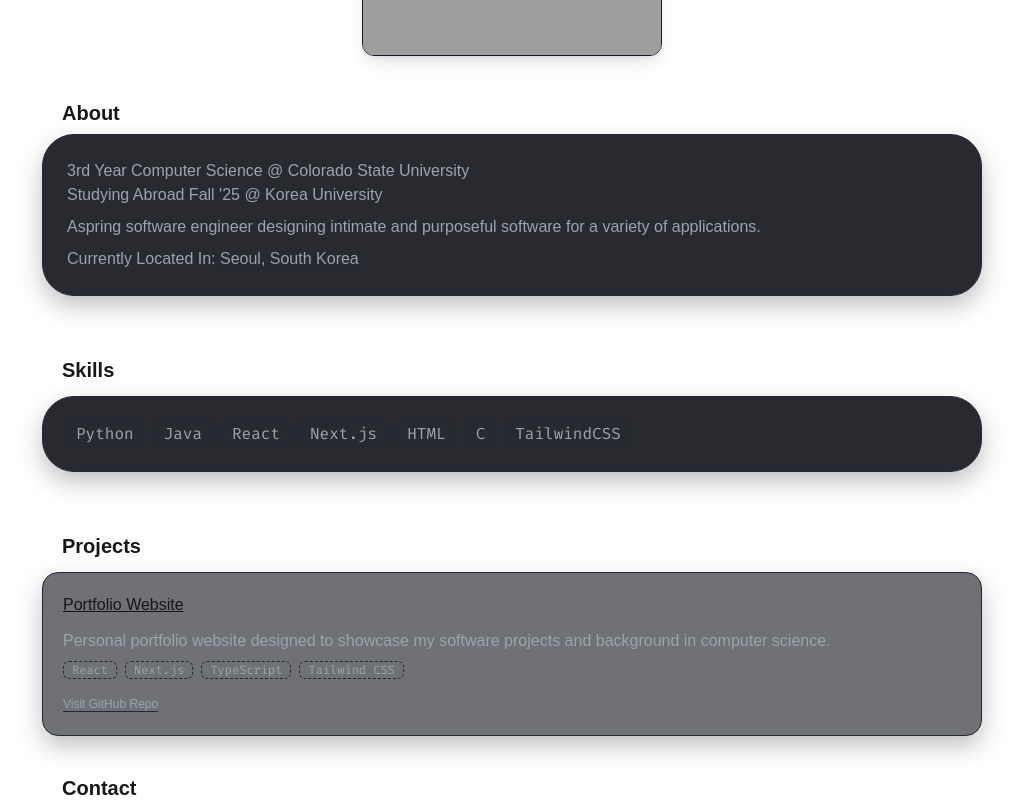
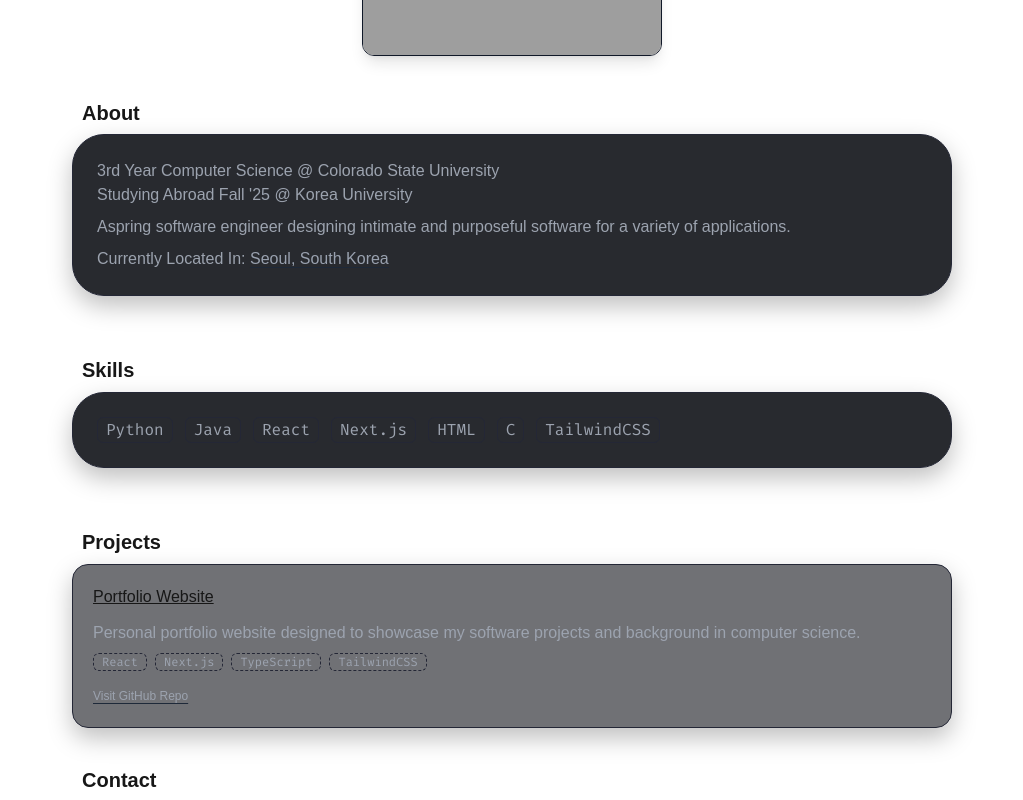
Before and after one commit to sserran0/Portfolio, a Next.js app: page / in a window 1280 px wide. Shown: the part 360-1160 px from the top of the page, without its empty margins (128-1151 px from the left). Built offline with nearby package versions, Linux system fonts and the light colour scheme; grey boxes are pictures that could not be loaded; a web font is replaced by a local one.

Commit message:
container resizing + other small tweaks

```diff
--- a/src/app/page.tsx
+++ b/src/app/page.tsx
@@ -9,10 +9,10 @@
   return (
     <>
       <Header />
-      <h2 className="text-xl text-left font-semibold font-heading leading-tight mb-2 ml-5 mt-15">
+      <h2 className="text-xl text-left font-semibold font-heading leading-tight mb-2 ml-10 mt-15">
         About
       </h2>
-      <main className="bg-[#111319]/90 border border-[#242736] rounded-4xl shadow-[0_10px_25px_rgba(0,0,0,.25)] p-6">
+      <main className="bg-[#111319]/90 border border-[#242736] rounded-4xl shadow-[0_10px_25px_rgba(0,0,0,.25)] p-6 w-220 mx-auto">
         <p className="font-body text-[#9ca3af] ">
           3rd Year Computer Science @ Colorado State University
         </p>
@@ -37,10 +37,10 @@
       </main>
 
       <section id="skills" className="mt-2">
-        <h2 className="text-xl text-left font-semibold font-heading mb-3 ml-5 mt-15">
+        <h2 className="text-xl text-left font-semibold font-heading mb-2 ml-10 mt-15">
           Skills
         </h2>
-        <main className="bg-[#111319]/90 border border-[#242736] rounded-4xl shadow-[0_10px_25px_rgba(0,0,0,.25)] p-6">
+        <main className="bg-[#111319]/90 border border-[#242736] rounded-4xl shadow-[0_10px_25px_rgba(0,0,0,.25)] p-6 w-220 mx-auto">
           <p className="border border-[#242736] font-alt text-[#9ca3af] px-2 rounded-md inline-block">
             Python
           </p>
@@ -66,7 +66,7 @@
       </section>
 
       <section id="projects" className="mt-2">
-        <h2 className="text-xl text-left font-semibold font-heading mb-3 ml-5 mt-15">
+        <h2 className="text-xl text-left font-semibold font-heading mb-2 ml-10 mt-15">
           Projects
         </h2>
         <div className="grid grid-cols-1 md:grib-cols-2 gap-4">
@@ -76,12 +76,12 @@
         </div>
       </section>
 
-      <h2 className="text-xl text-left font-semibold font-heading leading-tight mt-10 ml-5">
+      <h2 className="text-xl text-left font-semibold font-heading leading-tight mb-2 mt-10 ml-10">
         Contact
       </h2>
       <section
         id="contact"
-        className="mt-3 bg-[#111319]/60 border border-[#242736] rounded-2xl p-5"
+        className="mt-3 bg-[#111319]/60 border border-[#242736] rounded-2xl p-5  w-220 mx-auto"
       >
         <p>
           <a
--- a/src/components/ProjectCard.tsx
+++ b/src/components/ProjectCard.tsx
@@ -4,7 +4,7 @@
 
 export default function ProjectCard({title, blurb, href}: Props){
     return (
-        <article className= "bg-[#111319]/60 border border-[#242736] rounded-2xl shadow-[0_10px_25px_rgba(0,0,0,.25)] p-5">
+        <article className= "bg-[#111319]/60 border border-[#242736] rounded-2xl shadow-[0_10px_25px_rgba(0,0,0,.25)] p-5 w-220 mx-auto">
             <h2 className="text-m font-extralight underline font-bold mb-3">{title}</h2>
             <p className = "text-s text-[#9ca3af] mb-2">{blurb}</p>
 
@@ -19,7 +19,7 @@
                     TypeScript
                 </span>
                 <span className = "border border-dashed border-[#242736] font-alt text-[#9ca3af] px-2 rounded-md inline-block">
-                    Tailwind CSS
+                    TailwindCSS
                 </span>
             </div>
             {href && (
```
